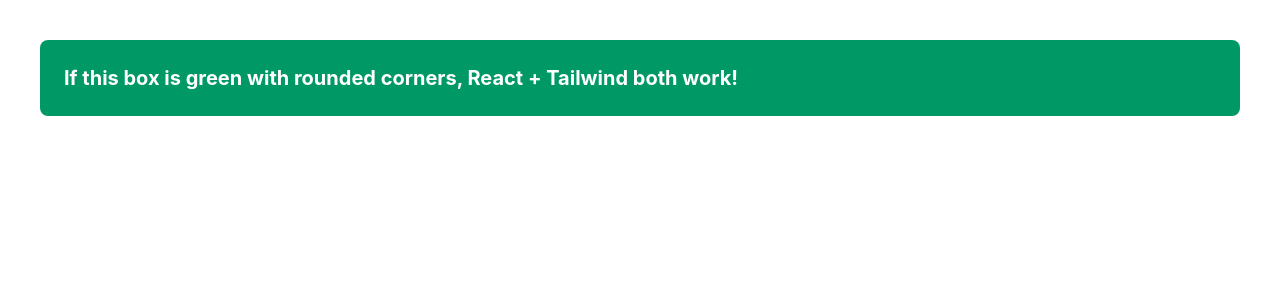
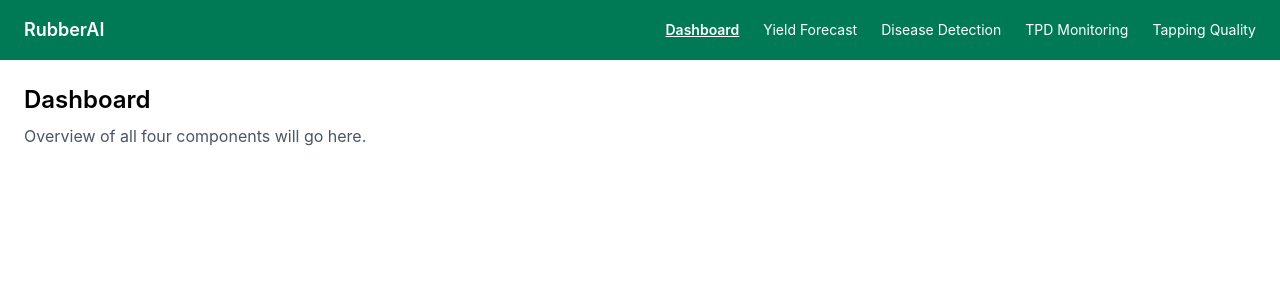
Before and after one commit to Sachinthe001/rubber-plantation-ai--J-26-IT-370-, a React (Vite) app in the folder web/: page / in a window 1280 px wide. Shown: the top 300 px of the page. Built offline with nearby package versions, Linux system fonts and the light colour scheme.

Commit message:
Fix folder structure and confirm React Router navigation works

```diff
--- a/web/package.json
+++ b/web/package.json
@@ -19,6 +19,7 @@
     "@vitejs/plugin-react": "^6.1.1",
     "react": "^19.2.8",
     "react-dom": "^19.2.8",
+    "react-router-dom": "^7.18.3",
     "tailwindcss": "^4.3.3"
   }
 }
--- a/web/src/App.tsx
+++ b/web/src/App.tsx
@@ -1,10 +1,25 @@
+import { BrowserRouter, Routes, Route } from 'react-router-dom'
+import Navbar from './components/Navbar'
+import Dashboard from './pages/Dashboard'
+import YieldForecast from './pages/YieldForecast'
+import DiseaseDetection from './pages/DiseaseDetection'
+import TPDMonitoring from './pages/TPDMonitoring'
+import TappingQuality from './pages/TappingQuality'
+
 function App() {
   return (
-    <div className="p-10">
-      <div className="bg-emerald-600 text-white text-xl font-bold p-6 rounded-lg">
-        If this box is green with rounded corners, React + Tailwind both work!
-      </div>
-    </div>
+    <BrowserRouter>
+      <Navbar />
+      <main className="p-6">
+        <Routes>
+          <Route path="/" element={<Dashboard />} />
+          <Route path="/yield" element={<YieldForecast />} />
+          <Route path="/disease" element={<DiseaseDetection />} />
+          <Route path="/tpd" element={<TPDMonitoring />} />
+          <Route path="/tapping" element={<TappingQuality />} />
+        </Routes>
+      </main>
+    </BrowserRouter>
   )
 }
 
--- /dev/null
+++ b/web/src/components/Navbar.tsx
@@ -0,0 +1,30 @@
+import { NavLink } from 'react-router-dom'
+
+const links = [
+  { to: '/', label: 'Dashboard' },
+  { to: '/yield', label: 'Yield Forecast' },
+  { to: '/disease', label: 'Disease Detection' },
+  { to: '/tpd', label: 'TPD Monitoring' },
+  { to: '/tapping', label: 'Tapping Quality' },
+]
+
+export default function Navbar() {
+  return (
+    <nav className="flex items-center justify-between px-6 py-4 bg-emerald-700 text-white">
+      <span className="text-lg font-semibold">RubberAI</span>
+      <div className="flex gap-6 text-sm">
+        {links.map((link) => (
+          <NavLink
+            key={link.to}
+            to={link.to}
+            className={({ isActive }) =>
+              isActive ? 'underline font-semibold' : 'hover:underline'
+            }
+          >
+            {link.label}
+          </NavLink>
+        ))}
+      </div>
+    </nav>
+  )
+}
--- /dev/null
+++ b/web/src/pages/Dashboard.tsx
@@ -0,0 +1,8 @@
+export default function Dashboard() {
+  return (
+    <div>
+      <h1 className="text-2xl font-semibold">Dashboard</h1>
+      <p className="text-gray-600 mt-2">Overview of all four components will go here.</p>
+    </div>
+  )
+}
--- /dev/null
+++ b/web/src/pages/DiseaseDetection.tsx
@@ -0,0 +1,8 @@
+export default function DiseaseDetection() {
+  return (
+    <div>
+      <h1 className="text-2xl font-semibold">Disease Detection &amp; Severity</h1>
+      <p className="text-gray-600 mt-2">Component 2 UI goes here.</p>
+    </div>
+  )
+}
--- /dev/null
+++ b/web/src/pages/TPDMonitoring.tsx
@@ -0,0 +1,8 @@
+export default function TPDMonitoring() {
+  return (
+    <div>
+      <h1 className="text-2xl font-semibold">Tapping-Panel Health &amp; TPD Early Warning</h1>
+      <p className="text-gray-600 mt-2">Component 3 UI goes here.</p>
+    </div>
+  )
+}
--- /dev/null
+++ b/web/src/pages/TappingQuality.tsx
@@ -0,0 +1,8 @@
+export default function TappingQuality() {
+  return (
+    <div>
+      <h1 className="text-2xl font-semibold">Tapping Quality &amp; Bark Monitoring</h1>
+      <p className="text-gray-600 mt-2">Component 4 UI goes here.</p>
+    </div>
+  )
+}
--- /dev/null
+++ b/web/src/pages/YieldForecast.tsx
@@ -0,0 +1,8 @@
+export default function YieldForecast() {
+  return (
+    <div>
+      <h1 className="text-2xl font-semibold">Yield &amp; Tapping-Opportunity Forecasting</h1>
+      <p className="text-gray-600 mt-2">Component 1 UI goes here.</p>
+    </div>
+  )
+}
```
Also changed, not shown: 1 other file (tests, documents, lock files or other folders).
